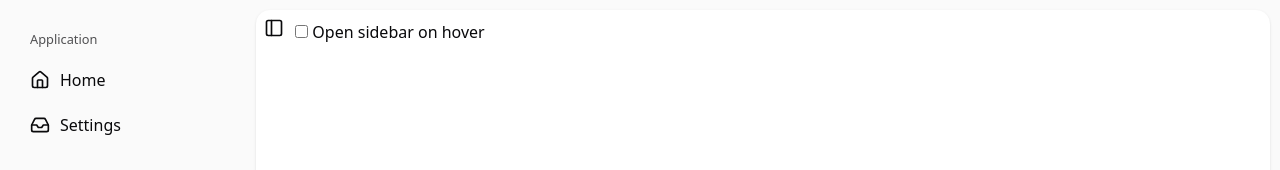
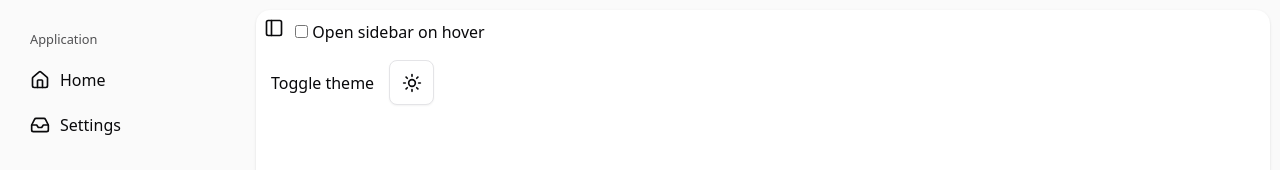
Before and after one commit to Rick-Phoenix/wailstest, a SvelteKit app in the folder frontend/: page /settings in a window 1280 px wide. Shown: the top 170 px of the page. Built offline with nearby package versions, Linux system fonts and the light colour scheme.

Commit message:
Added mode-watcher

```diff
--- a/frontend/package.json
+++ b/frontend/package.json
@@ -13,7 +13,8 @@
     "check:watch": "svelte-kit sync && svelte-check --tsconfig ./tsconfig.json --watch"
   },
   "dependencies": {
-    "@wailsio/runtime": "latest"
+    "@wailsio/runtime": "latest",
+    "mode-watcher": "^1.1.0"
   },
   "devDependencies": {
     "@internationalized/date": "^3.8.2",
--- a/frontend/src/routes/+layout.svelte
+++ b/frontend/src/routes/+layout.svelte
@@ -1,4 +1,5 @@
 <script lang="ts">
+  import { ModeWatcher } from "mode-watcher";
   import * as Sidebar from "$lib/components/ui/sidebar/index.js";
   import AppSidebar from "$lib/components/app-sidebar.svelte";
   import "../app.css";
@@ -6,6 +7,7 @@
   let { children } = $props();
 </script>
 
+<ModeWatcher defaultTheme="dark" />
 <Sidebar.Provider>
   <AppSidebar />
   <Sidebar.Inset>
--- a/frontend/src/routes/settings/+page.svelte
+++ b/frontend/src/routes/settings/+page.svelte
@@ -1,10 +1,43 @@
 <script lang="ts">
   import { useSidebar } from "$lib/components/ui/sidebar";
+  import SunIcon from "@lucide/svelte/icons/sun";
+  import MoonIcon from "@lucide/svelte/icons/moon";
+
+  import { toggleMode } from "mode-watcher";
+  import { Button } from "$lib/components/ui/button/index.js";
 
   const sidebar = useSidebar();
+
+  let openOnHoverChecked = $state(sidebar.openOnHover);
+
+  const toggleOpenOnHover = () => {
+    if (sidebar.open) {
+      sidebar.toggle();
+    }
+    setTimeout(() => {
+      sidebar.setOpenOnHover(openOnHoverChecked);
+    }, 0);
+  };
 </script>
 
 <label>
-  <input type="checkbox" bind:checked={sidebar.openOnHover} />
+  <input
+    type="checkbox"
+    bind:checked={openOnHoverChecked}
+    onclick={toggleOpenOnHover}
+  />
   Open sidebar on hover
 </label>
+
+<div class="flex gap-3 p-3 items-center">
+  <span>Toggle theme</span>
+  <Button onclick={toggleMode} variant="outline" size="icon">
+    <SunIcon
+      class="h-[1.2rem] w-[1.2rem] rotate-0 scale-100 !transition-all dark:-rotate-90 dark:scale-0"
+    />
+    <MoonIcon
+      class="absolute h-[1.2rem] w-[1.2rem] rotate-90 scale-0 !transition-all dark:rotate-0 dark:scale-100"
+    />
+    <span class="sr-only">Toggle theme</span>
+  </Button>
+</div>
```
Also changed, not shown: 1 other file (tests, documents, lock files or other folders).
